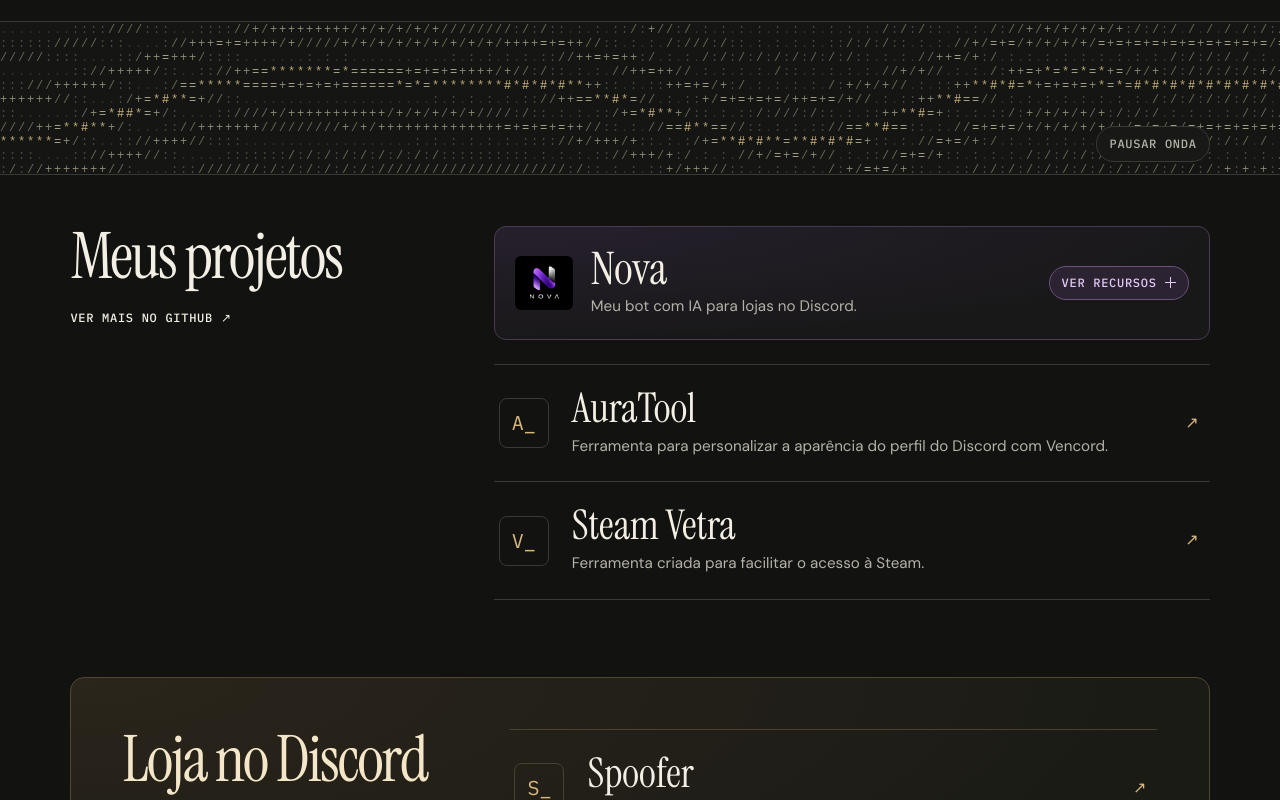
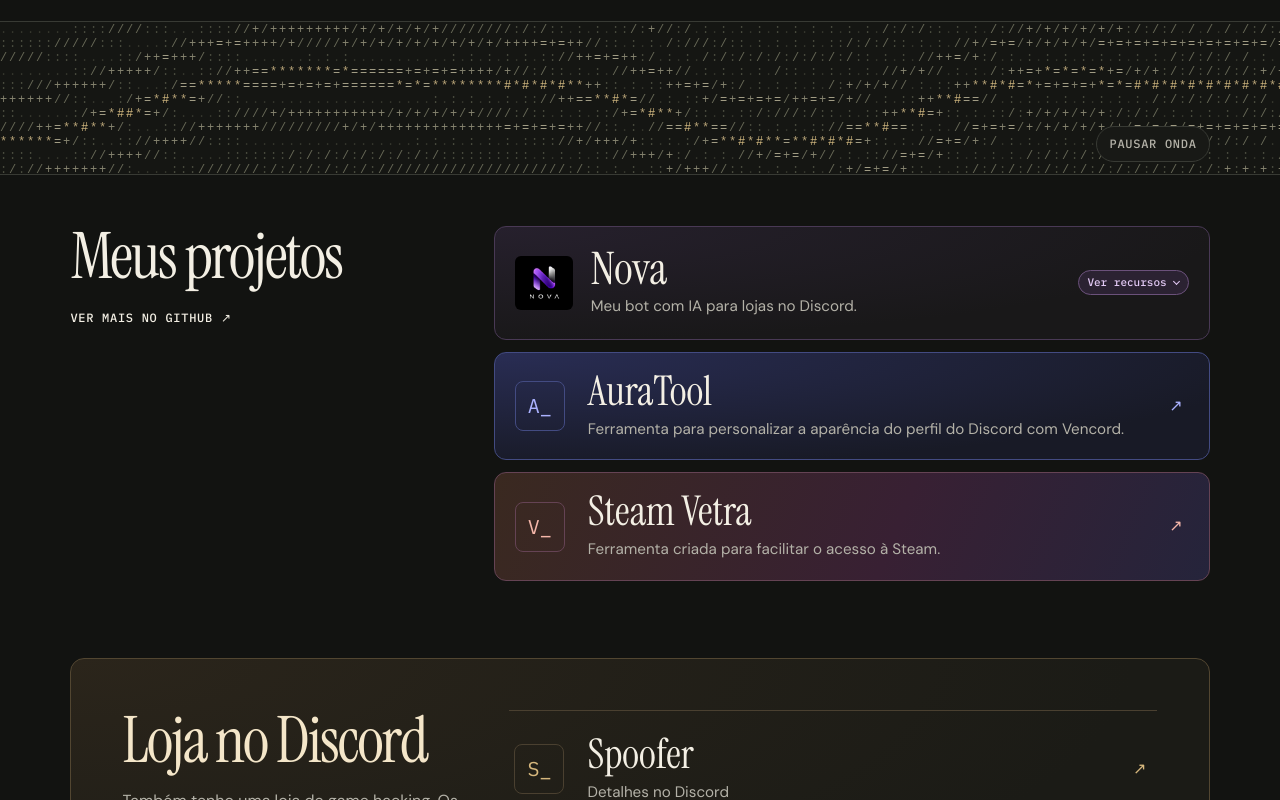
Before and after one commit to RyanNXZ9/ryannxz9.github.io, a plain HTML site: page index.html in a window 1280 px wide. Shown: the part 554-1354 px from the top of the page. Drawn offline with Linux system fonts and the light colour scheme.

Commit message:
Suaviza a abertura do Nova e colore os cards dos projetos

```diff
--- a/index.html
+++ b/index.html
@@ -172,8 +172,34 @@
     .project p { margin-top: 7px; color: var(--quiet); font-size: .95rem; }
     .project-arrow { color: var(--accent); padding: 6px; }
 
+    .portfolio-projects { gap: 12px; border-bottom: 0; }
+    .portfolio-projects .project {
+      padding: 18px clamp(12px, 2vw, 20px);
+      border: 1px solid var(--project-border);
+      border-radius: 12px;
+      background: var(--project-background);
+      transition: border-color 160ms ease;
+    }
+
+    .portfolio-projects .project:hover { border-color: var(--project-accent); }
+    .portfolio-projects .project-symbol { border-color: var(--project-border); }
+    .portfolio-projects .project-symbol,
+    .portfolio-projects .project-arrow { color: var(--project-accent); }
+
+    .auratool-project {
+      --project-accent: #abb2ff;
+      --project-border: #434b82;
+      --project-background: radial-gradient(ellipse at top left, #292d54, #181a26 78%);
+    }
+
+    .vetra-project {
+      --project-accent: #f5b7aa;
+      --project-border: #654354;
+      --project-background: linear-gradient(112deg, #3a2920, #382033 56%, #25243b);
+    }
+
     .nova-project {
-      margin-bottom: 24px;
+      margin-bottom: 12px;
       border: 1px solid #493955;
       border-radius: 12px;
       background: radial-gradient(ellipse at top left, #26202d, #191819 72%);
@@ -205,12 +231,13 @@
     .nova-toggle {
       display: inline-flex;
       align-items: center;
-      gap: 8px;
-      padding: 8px 12px;
+      gap: 6px;
+      padding: 4px 8px;
       border: 1px solid #6b517b;
       border-radius: 100px;
       background: #2b2232;
       color: #e3c9f5;
+      font: 500 .6875rem/1.35 var(--mono);
       white-space: nowrap;
       transition: background-color 160ms ease, border-color 160ms ease;
     }
@@ -220,19 +247,19 @@
       border-color: #ad88c6;
     }
 
-    .nova-indicator { position: relative; width: 11px; height: 11px; }
-    .nova-indicator::before, .nova-indicator::after {
-      content: "";
-      position: absolute;
-      inset: 5px 0 auto;
-      height: 1px;
-      background: currentColor;
+    .nova-indicator {
+      width: 5px;
+      height: 5px;
+      margin: -2px 1px 0;
+      border: solid currentColor;
+      border-width: 0 1px 1px 0;
+      transform: rotate(45deg);
+      transition: transform 220ms ease;
     }
 
-    .nova-indicator::after { transform: rotate(90deg); transition: transform 160ms ease; }
     .nova-when-open, .nova-disclosure[open] .nova-when-closed { display: none; }
     .nova-disclosure[open] .nova-when-open { display: inline; }
-    .nova-disclosure[open] .nova-indicator::after { transform: rotate(0deg); }
+    .nova-disclosure[open] .nova-indicator { transform: translateY(2px) rotate(225deg); }
     .nova-features {
       display: grid;
       grid-template-columns: repeat(2, minmax(0, 1fr));
@@ -246,7 +273,30 @@
     .nova-features dd { margin: 4px 0 0; color: var(--quiet); font-size: .95rem; }
 
     @media (prefers-reduced-motion: no-preference) {
-      .nova-disclosure[open] .nova-features { animation: nova-reveal 180ms ease-out; }
+      @supports selector(::details-content) {
+        .nova-disclosure::details-content {
+          display: grid;
+          grid-template-rows: 0fr;
+          transition: grid-template-rows 340ms cubic-bezier(.2, .75, .25, 1),
+                      content-visibility 340ms allow-discrete;
+        }
+
+        .nova-disclosure[open]::details-content { grid-template-rows: 1fr; }
+        .nova-body {
+          min-height: 0;
+          overflow: clip;
+          opacity: 0;
+          transform: translateY(-5px);
+          transition: opacity 220ms ease, transform 300ms ease-out;
+        }
+
+        .nova-disclosure[open] .nova-body { opacity: 1; transform: translateY(0); }
+      }
+
+      @supports not selector(::details-content) {
+        .nova-disclosure[open] .nova-features { animation: nova-reveal 240ms ease-out; }
+      }
+
       @keyframes nova-reveal {
         from { opacity: 0; transform: translateY(-4px); }
         to { opacity: 1; transform: translateY(0); }
@@ -308,7 +358,6 @@
     }
 
     @media (max-width: 520px) {
-      .nova-toggle { gap: 6px; padding-inline: 8px; letter-spacing: 0; font-size: .6875rem; }
       .nova-summary { font-size: .85rem; }
       .nova-features { grid-template-columns: 1fr; }
     }
@@ -372,12 +421,13 @@
                   <span class="nova-name" id="nova-titulo">Nova</span>
                   <span class="nova-summary">Meu bot com IA para lojas no Discord.</span>
                 </span>
-                <span class="nova-toggle mono">
+                <span class="nova-toggle">
                   <span class="nova-when-closed">Ver recursos</span>
                   <span class="nova-when-open">Recolher</span>
                   <span class="nova-indicator" aria-hidden="true"></span>
                 </span>
               </summary>
+              <div class="nova-body">
                 <dl class="nova-features">
                   <div>
                     <dt>Vendas e entrega</dt>
@@ -396,11 +446,12 @@
                     <dd>Coleta métricas da loja para acompanhar seu desempenho.</dd>
                   </div>
                 </dl>
+              </div>
             </details>
           </article>
 
-          <div class="project-list">
-            <a class="project" href="https://github.com/RyanNXZ9/AuraTool" target="_blank" rel="noreferrer">
+          <div class="project-list portfolio-projects">
+            <a class="project auratool-project" href="https://github.com/RyanNXZ9/AuraTool" target="_blank" rel="noreferrer">
               <span class="project-symbol" aria-hidden="true">A_</span>
               <div>
                 <h3>AuraTool</h3>
@@ -409,7 +460,7 @@
               <span class="project-arrow" aria-hidden="true">↗</span>
             </a>
 
-            <a class="project" href="https://github.com/RyanNXZ9/Steam-Vetra" target="_blank" rel="noreferrer">
+            <a class="project vetra-project" href="https://github.com/RyanNXZ9/Steam-Vetra" target="_blank" rel="noreferrer">
               <span class="project-symbol" aria-hidden="true">V_</span>
               <div>
                 <h3>Steam Vetra</h3>
```
Lines whose indentation alone changed are shown as unchanged.
